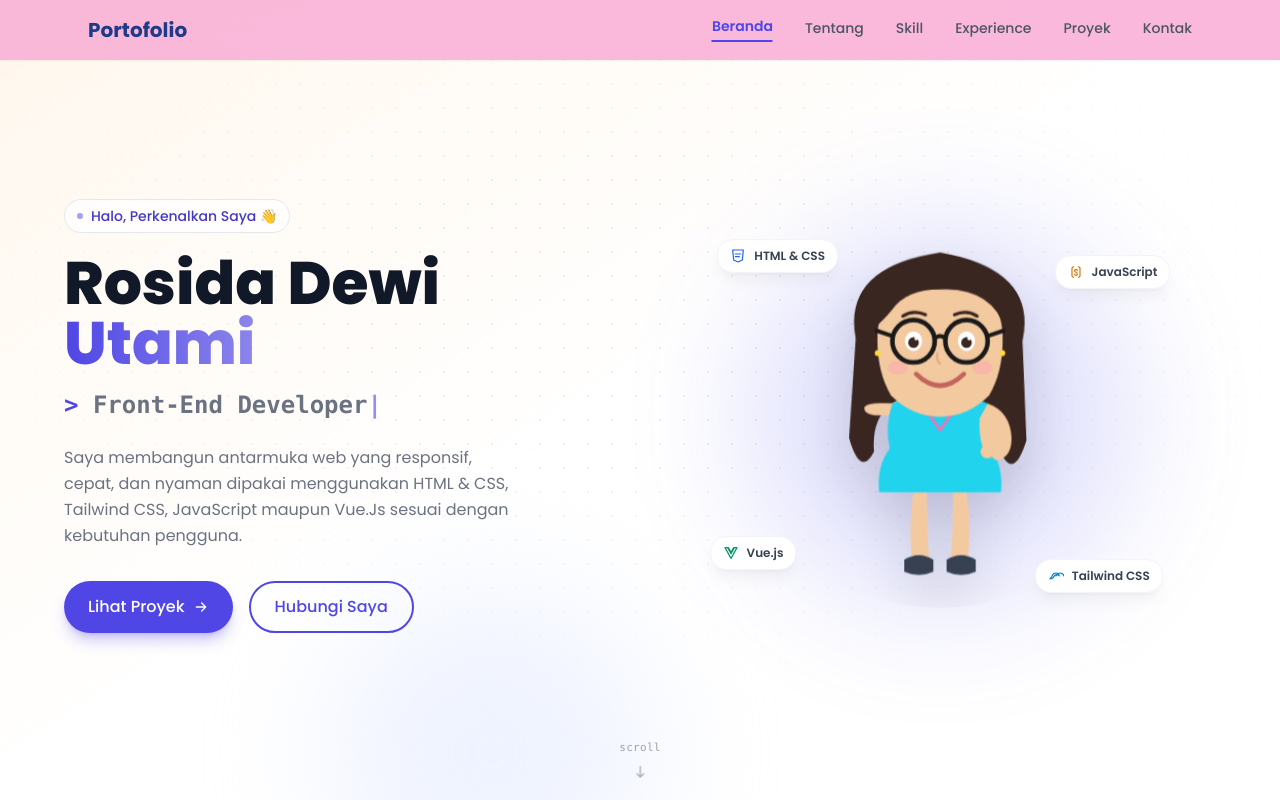
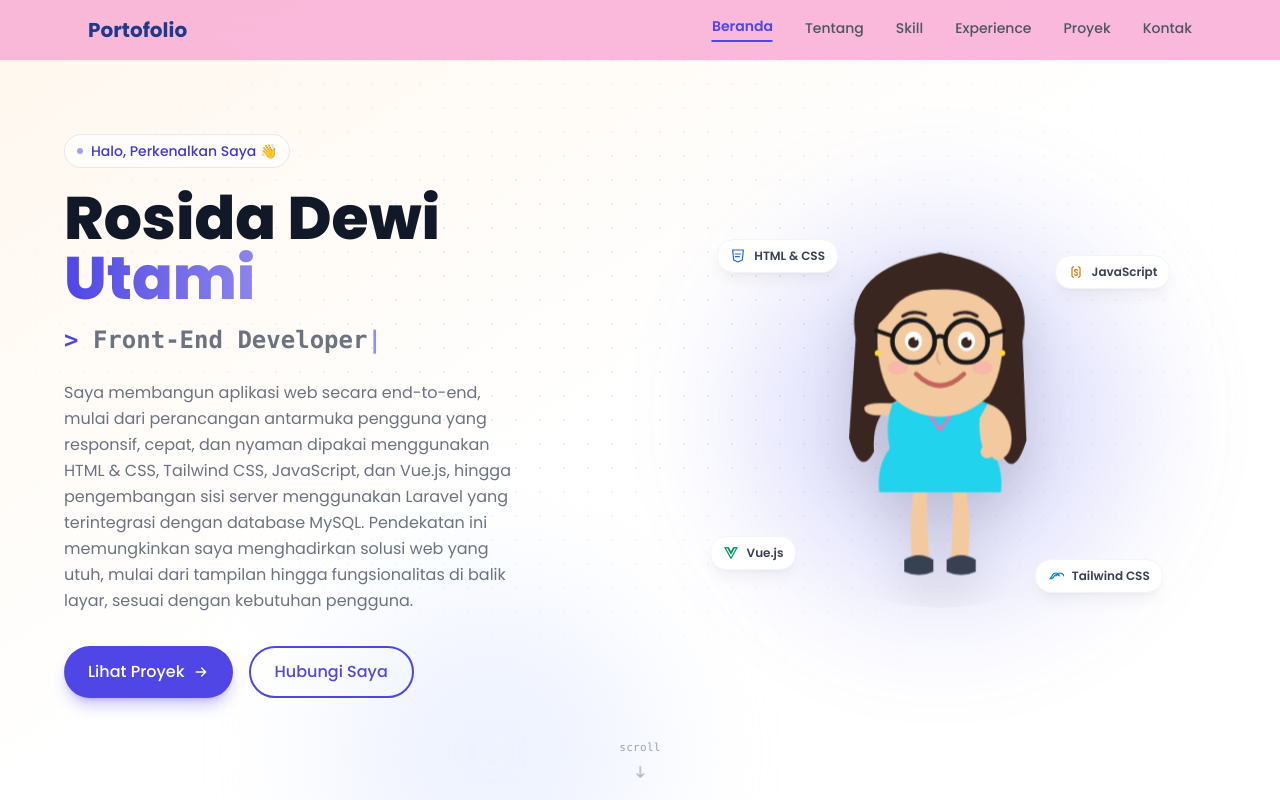
Before and after one commit to rosidadewi/portofolio, a Vue app: page / in a window 1280 px wide. Shown: the top 800 px of the page. Built offline with nearby package versions, Linux system fonts and the light colour scheme.

Commit message:
Update Hero.vue

```diff
--- a/src/components/Hero.vue
+++ b/src/components/Hero.vue
@@ -140,8 +140,12 @@ onUnmounted(() => {
           :class="isLoaded ? 'opacity-100 translate-y-0' : 'opacity-0 translate-y-4'"
           style="transition-delay: 550ms"
         >
-          Saya membangun antarmuka web yang responsif, cepat, dan nyaman dipakai
-          menggunakan HTML & CSS, Tailwind CSS, JavaScript maupun Vue.Js sesuai dengan kebutuhan pengguna.
+          Saya membangun aplikasi web secara end-to-end, mulai dari perancangan antarmuka
+          pengguna yang responsif, cepat, dan nyaman dipakai menggunakan HTML & CSS, Tailwind
+          CSS, JavaScript, dan Vue.js, hingga pengembangan sisi server menggunakan Laravel yang
+          terintegrasi dengan database MySQL. Pendekatan ini memungkinkan saya menghadirkan
+          solusi web yang utuh, mulai dari tampilan hingga fungsionalitas di balik layar, sesuai
+          dengan kebutuhan pengguna.
         </p>
 
         <div
```
